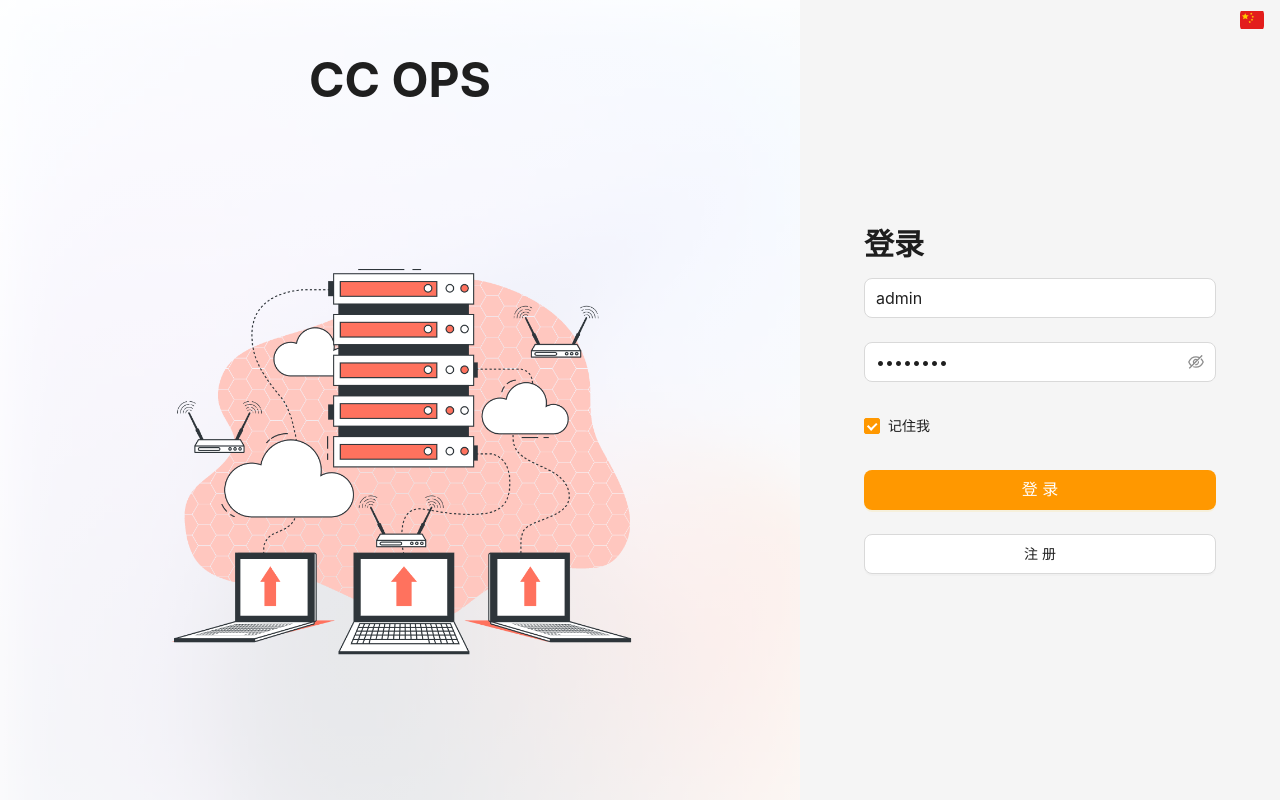
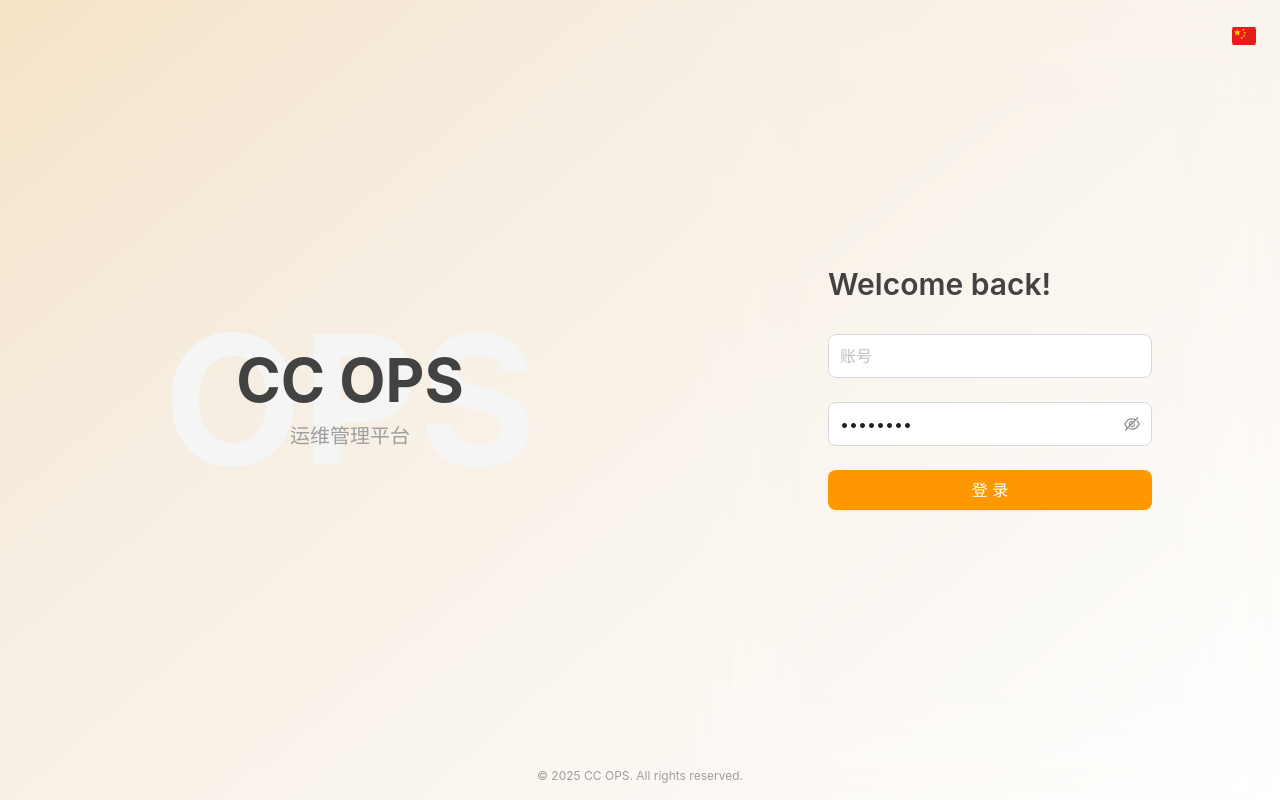
Before and after one commit to 09473ZH/ccops, a React (Vite) app in the folder frontend/: page /login in a window 1280 px wide. Built offline with nearby package versions, Linux system fonts and the light colour scheme.

Commit message:
💄 feat(login): Enhance login page UI (#44)

```diff
--- a/frontend/src/pages/sys/login/Login.tsx
+++ b/frontend/src/pages/sys/login/Login.tsx
@@ -1,16 +1,15 @@
 import { Layout } from 'antd';
-import Color from 'color';
+import { m } from 'framer-motion';
 import { lazy, Suspense } from 'react';
 import { Navigate } from 'react-router-dom';
 
-import LoginBgImg from '@/assets/images/background/login-bg.png';
-import Overlay2 from '@/assets/images/background/overlay_2.jpg';
+import { MotionLazy } from '@/components/animate/MotionLazy';
+import { varFade } from '@/components/animate/variants';
 import { CircleLoading } from '@/components/Loading';
 import LocalePicker from '@/components/LocalePicker';
 import { useUserToken } from '@/store/user';
 import { useThemeToken } from '@/theme/hooks';
 
-// 修改懒加载导入
 const LoginStateProvider = lazy(() => import('./providers/LoginStateProvider'));
 const LoginForm = lazy(() => import('./LoginForm'));
 
@@ -18,41 +17,81 @@ const { VITE_APP_HOMEPAGE: HOMEPAGE } = import.meta.env;
 
 function Login() {
   const token = useUserToken();
-  const { colorBgElevated } = useThemeToken();
+  const { colorPrimary, colorBgContainer } = useThemeToken();
 
-  // 判断用户是否有权限
   if (token.accessToken) {
-    // 如果有授权，则跳转到首页
     return <Navigate to={HOMEPAGE} replace />;
   }
 
-  const gradientBg = Color(colorBgElevated).alpha(0.9).toString();
-  const bg = `linear-gradient(${gradientBg}, ${gradientBg}) center center / cover no-repeat,url(${Overlay2})`;
+  return (
+    <Layout className="relative min-h-screen w-full overflow-hidden">
+      {/* 主背景渐变 */}
+      <div
+        className="absolute inset-0 z-0"
+        style={{
+          background: `linear-gradient(140deg,
+            ${colorPrimary}30 0%,
+            ${colorPrimary}15 30%,
+            ${colorBgContainer} 100%
+          )`,
+        }}
+      />
 
-  return (
-    <Layout className="relative flex !min-h-screen !w-full !flex-row">
-      <div
-        className="hidden grow flex-col items-center justify-center gap-[80px] bg-center  bg-no-repeat md:flex"
-        style={{
-          background: bg,
-        }}
-      >
-        <div className="text-3xl font-bold leading-normal lg:text-4xl xl:text-5xl">CC OPS</div>
-        <img className="max-w-[480px] xl:max-w-[560px]" src={LoginBgImg} alt="" />
+      {/* 主要内容区 */}
+      <div className="relative z-10 flex min-h-screen w-full items-center">
+        {/* 左侧标题区域 */}
+        <div className="hidden w-[calc(100%-580px)] items-center justify-center md:flex">
+          <div className="relative">
+            <div className="dark:text-white/10 absolute left-1/2 top-1/2 -translate-x-1/2 -translate-y-1/2 whitespace-nowrap text-[180px] font-bold text-gray-100">
+              OPS
+            </div>
+            <div className="relative text-center">
+              <div className="dark:text-white mb-3 text-6xl font-bold text-gray-800">
+                CC <span className="text-primary">OPS</span>
+              </div>
+              <div className="text-xl font-medium text-gray-500">运维管理平台</div>
+            </div>
+          </div>
         </div>
 
-      <div className="m-auto flex !h-screen w-full max-w-[480px] flex-col justify-center px-[16px] lg:px-[64px]">
+        {/* 右侧登录区域 */}
+        <MotionLazy>
+          <m.div
+            variants={varFade().inRight}
+            initial="initial"
+            animate="animate"
+            className="md:bg-white/40 md:dark:bg-white/5 w-full md:w-[580px] md:backdrop-blur-2xl"
+          >
+            <div className="flex min-h-screen flex-col items-center justify-center px-8 md:px-32">
+              <div className="w-full max-w-[420px]">
+                <div className="mb-8">
+                  <h2 className="dark:text-white mb-2 text-3xl font-semibold text-gray-800">
+                    Welcome back!
+                  </h2>
+                </div>
+
                 <Suspense fallback={<CircleLoading />}>
                   <LoginStateProvider>
                     <LoginForm />
                   </LoginStateProvider>
                 </Suspense>
               </div>
+            </div>
+          </m.div>
+        </MotionLazy>
+      </div>
 
-      <div className="absolute right-2 top-0">
+      {/* 语言选择器 */}
+      <div className="absolute right-4 top-4 z-20">
         <LocalePicker />
+      </div>
+
+      {/* 页脚版权信息 */}
+      <div className="absolute bottom-4 left-0 right-0 z-20 text-center text-xs text-gray-500">
+        © {new Date().getFullYear()} CC OPS. All rights reserved.
       </div>
     </Layout>
   );
 }
+
 export default Login;
--- a/frontend/src/pages/sys/login/LoginForm.tsx
+++ b/frontend/src/pages/sys/login/LoginForm.tsx
@@ -1,5 +1,5 @@
 /* eslint-disable @typescript-eslint/no-unused-vars */
-import { Button, Checkbox, Col, Form, Input, Row } from 'antd';
+import { Button, Form, Input } from 'antd';
 import { useState } from 'react';
 import { useTranslation } from 'react-i18next';
 
@@ -13,6 +13,7 @@ const { useLoginStateContext, LoginStateEnum } = await import('./providers/Login
 function LoginForm() {
   const { t } = useTranslation();
   const [loading, setLoading] = useState(false);
+  const [showTip, setShowTip] = useState(false);
   const { refresh } = useUserInfo();
   const { loginState, setLoginState } = useLoginStateContext();
   const signIn = useSignIn();
@@ -28,48 +29,86 @@ function LoginForm() {
       setLoading(false);
     }
   };
+
   return (
-    <>
-      <div className="mb-4 text-2xl font-bold xl:text-3xl">{t('sys.login.signInFormTitle')}</div>
     <Form
       name="login"
       size="large"
+      layout="vertical"
       initialValues={{
         remember: true,
         username: 'admin',
         password: 'admin123',
       }}
       onFinish={handleFinish}
+      className="w-full"
     >
       <Form.Item
         name="username"
         rules={[{ required: true, message: t('sys.login.accountPlaceholder') }]}
+        className="mb-4"
       >
-          <Input placeholder={t('sys.login.userName')} />
+        <div className="relative">
+          <div
+            className={`absolute -top-5 left-0 text-xs text-gray-400 transition-opacity duration-200 ${
+              showTip ? 'opacity-100' : 'opacity-0'
+            }`}
+          >
+            支持用户名或邮箱登录
+          </div>
+          <Input
+            placeholder={t('sys.login.userName')}
+            className="bg-white/60 dark:bg-white/10 h-11 rounded-lg backdrop-blur-sm"
+            onFocus={() => setShowTip(true)}
+            onBlur={() => setShowTip(false)}
+          />
+        </div>
       </Form.Item>
+
       <Form.Item
         name="password"
         rules={[{ required: true, message: t('sys.login.passwordPlaceholder') }]}
+        className="mb-6"
       >
-          <Input.Password type="password" placeholder={t('sys.login.password')} />
+        <Input.Password
+          placeholder={t('sys.login.password')}
+          className="bg-white/60 dark:bg-white/10 h-11 rounded-lg backdrop-blur-sm"
+        />
       </Form.Item>
+      {/*
+      <div className="mb-6 flex items-center justify-between">
+        <Form.Item name="remember" valuePropName="checked" noStyle>
+          <Checkbox className="text-gray-600 dark:text-gray-300">
+            {t('sys.login.rememberMe')}
+          </Checkbox>
+        </Form.Item>
+        <Button type="link" className="hover:!text-primary !px-0 text-gray-600 dark:text-gray-300">
+          忘记密码？
+        </Button>
+      </div> */}
+
       <Form.Item>
-          <Row align="middle">
-            <Col span={12}>
-              <Form.Item name="remember" valuePropName="checked" noStyle>
-                <Checkbox>{t('sys.login.rememberMe')}</Checkbox>
-              </Form.Item>
-            </Col>
-          </Row>
-        </Form.Item>
-        <Form.Item>
-          <Button type="primary" htmlType="submit" className="w-full" loading={loading}>
+        <Button
+          type="primary"
+          htmlType="submit"
+          className="h-8 w-full rounded-lg text-base font-medium"
+          loading={loading}
+        >
           {t('sys.login.loginButton')}
         </Button>
       </Form.Item>
-        <Button className="w-full !text-sm">{t('sys.login.signUpFormTitle')}</Button>
+      {/*
+      <div className="flex items-center justify-center gap-1 text-gray-500"> */}
+      {/* <span>还没有账号？</span> */}
+      {/* <Button
+          type="link"
+          className="hover:!text-primary !px-1 !text-sm font-medium"
+          onClick={() => setLoginState?.(LoginStateEnum.REGISTER)}
+        >
+          {t('sys.login.signUpFormTitle')}
+        </Button> */}
+      {/* </div> */}
     </Form>
-    </>
   );
 }
 
```
Lines whose indentation alone changed are shown as unchanged.
